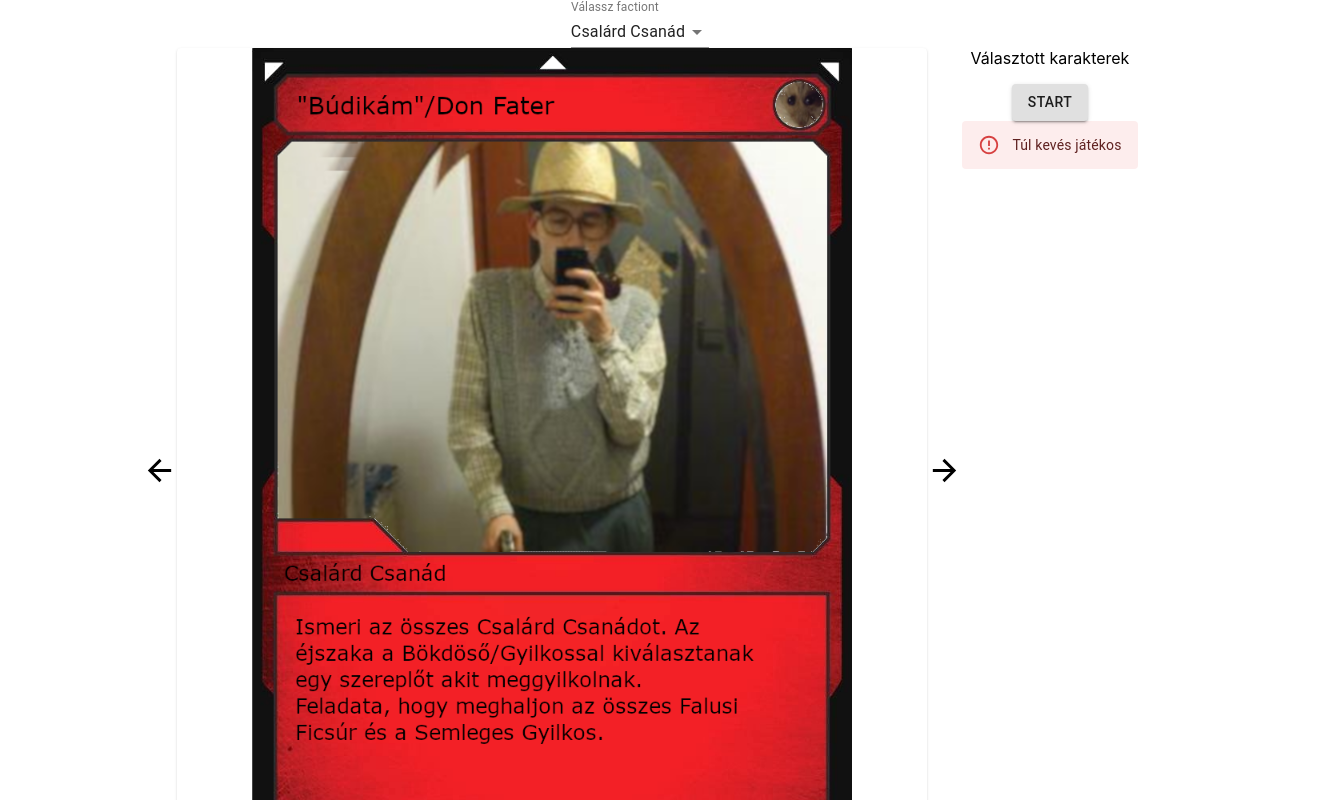
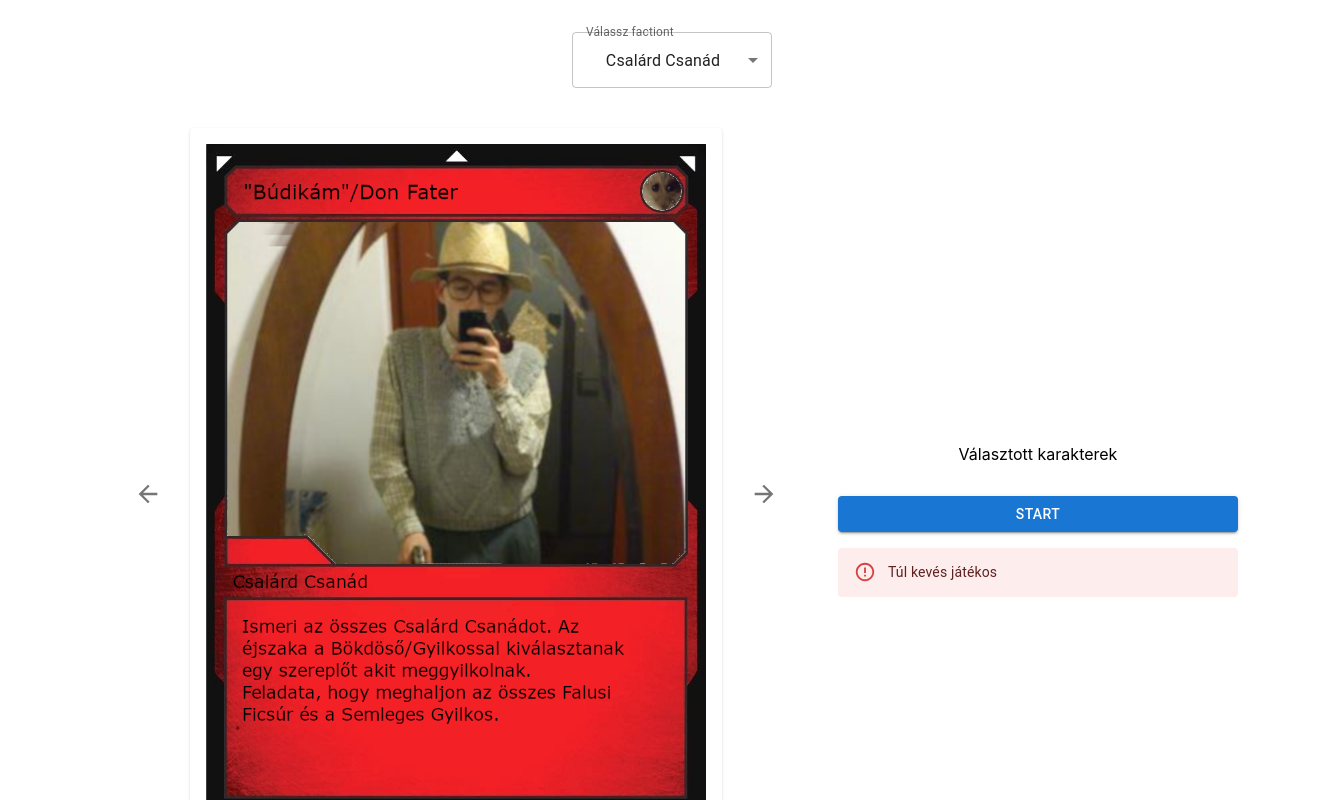
Before and after one commit to ilovszkytamas/szilveszter_estejen, a React (Create React App) app: page / in a window 1280 px wide. Shown: the top 800 px of the page, 1344 px wide, since content can reach past the window. Built offline with nearby package versions, Linux system fonts and the light colour scheme.

Commit message:
refactor UI

```diff
--- a/package.json
+++ b/package.json
@@ -6,7 +6,6 @@
   "dependencies": {
     "@emotion/react": "^11.10.6",
     "@emotion/styled": "^11.10.6",
-    "@material-ui/core": "^4.12.4",
     "@mui/icons-material": "^5.11.16",
     "@mui/material": "^5.12.0",
     "@mui/styles": "^5.10.8",
--- a/src/components/MainComponent.tsx
+++ b/src/components/MainComponent.tsx
@@ -4,7 +4,7 @@ import { GameStep } from '../utils/Types';
 import CharacterSelectorContainer from './character-selector/CharacterSelectorContainer';
 import PendingGameContainer from './pending-game/PendingGameContainer';
 import useLoadingHandler from '../hooks/useLoadingHandler';
-import { Button } from '@material-ui/core';
+import { Button } from '@mui/material';
 import PlayerSelectorContainer from './player-selector/PlayerSelectorContainer';
 import GameMasterContainer from './game-master/GameMasterContainer';
 import { changeGameStep } from '../store/GameActions';
@@ -35,7 +35,7 @@ const MainComponent: React.FC = () => {
   return (
     <>
       {currentComponent}
-      {gameStep === GameStep.PENDING_GAME && <Button onClick={onGameMasterClick} style={{backgroundColor: 'purple', marginTop: '100px'}}>JÁTÉKMESTER MÓD</Button>}
+      {gameStep !== GameStep.GAME_MASTER && <Button onClick={onGameMasterClick} style={{backgroundColor: 'purple', marginTop: '100px'}}>JÁTÉKMESTER MÓD</Button>}
     </>
   );
 }
--- a/src/components/character-selector/CharacterSelector.tsx
+++ b/src/components/character-selector/CharacterSelector.tsx
@@ -1,8 +1,8 @@
-import React from 'react'
-import Card from '@material-ui/core/Card';
-import { CardData } from '../../utils/Types';
+import React from 'react';
+import { Card, Box, IconButton } from '@mui/material';
 import ArrowBackIcon from '@mui/icons-material/ArrowBack';
 import ArrowForwardIcon from '@mui/icons-material/ArrowForward';
+import { CardData } from '../../utils/Types';
 
 interface CharacterSelectorProps {
   cardData: CardData;
@@ -12,15 +12,48 @@ interface CharacterSelectorProps {
 
 const CharacterSelector: React.FC<CharacterSelectorProps> = (props) => {
   const { cardData, onPreviousClick, onNextClick } = props;
+
   return (
-    <div style={{  display: 'flex', flexDirection: 'row', alignItems: 'center', justifyItems: 'center' }}>
-      <ArrowBackIcon fontSize='large' onClick={onPreviousClick}/>
-      <Card >
-        <img style={{maxHeight: '80%', maxWidth: '80%'}} src={cardData.imageLocation} alt={cardData.imageLocation}/>
+    <Box
+      sx={{
+        display: 'flex',
+        alignItems: 'center',
+        justifyContent: 'center',
+        flexWrap: 'wrap',
+        gap: 2,
+        width: '100%',
+        p: 2,
+      }}
+    >
+      <IconButton onClick={onPreviousClick} size="large">
+        <ArrowBackIcon fontSize="inherit" />
+      </IconButton>
+
+      <Card
+        sx={{
+          width: 'clamp(250px, 60vw, 500px)',
+          display: 'flex',
+          justifyContent: 'center',
+          alignItems: 'center',
+          p: 2,
+        }}
+      >
+        <img
+          src={cardData.imageLocation}
+          alt={cardData.imageLocation}
+          style={{
+            width: '100%',
+            height: 'auto',
+            objectFit: 'contain',
+          }}
+        />
       </Card>
-      <ArrowForwardIcon fontSize='large' onClick={onNextClick}/>
-    </div>
-  )
-}
+
+      <IconButton onClick={onNextClick} size="large">
+        <ArrowForwardIcon fontSize="inherit" />
+      </IconButton>
+    </Box>
+  );
+};
 
 export default CharacterSelector;
--- a/src/components/character-selector/CharacterSelectorContainer.tsx
+++ b/src/components/character-selector/CharacterSelectorContainer.tsx
@@ -1,5 +1,5 @@
-import { Button, FormControl, InputLabel, MenuItem, Select } from '@material-ui/core';
-import React from 'react'
+import { Button, FormControl, InputLabel, MenuItem, Select, Box, Stack } from '@mui/material';
+import React from 'react';
 import { addCharacter } from '../../store/GameActions';
 import { GameContext } from '../../store/GameContext';
 import { EVIL_CARDS, NEUTRAL_CARDS, VILLAGER_CARDS } from '../../utils/DataCollections';
@@ -21,33 +21,24 @@ const CharacterSelectorContainer: React.FC = () => {
 
   const handleChange = (event: any): void => {
     setIndex(0);
-    switch(event?.target?.value) {
-      case Faction.EVIL: {
+    switch (event?.target?.value) {
+      case Faction.EVIL:
         setCards(EVIL_CARDS);
         break;
-      }
-      case Faction.NEUTRAL: {
+      case Faction.NEUTRAL:
         setCards(NEUTRAL_CARDS);
         break;
-      }
-      default: setCards(VILLAGER_CARDS);
+      default:
+        setCards(VILLAGER_CARDS);
     }
   };
 
   const onPreviousClick = (): void => {
-    if (index > 0) {
-      setIndex(index - 1);
-      return;
-    }
-    setIndex(cards.length - 1);
+    setIndex((prev) => (prev > 0 ? prev - 1 : cards.length - 1));
   };
 
   const onNextClick = (): void => {
-    if (index < cards.length - 1) {
-      setIndex(index + 1);
-      return;
-    }
-    setIndex(0);
+    setIndex((prev) => (prev < cards.length - 1 ? prev + 1 : 0));
   };
 
   const onCharacterSelection = (): void => {
@@ -56,37 +47,72 @@ const CharacterSelectorContainer: React.FC = () => {
 
   const isCharacterAlreadySelected = (): boolean => {
     return !!selectedCards.find((character) => character === cards[index]);
-  }
-
-  React.useEffect(() => {
-    console.log(state);
-  }, [state])
+  };
 
   return (
-  <div style={{ display: 'flex', alignItems: 'center', flexDirection: 'column', justifyItems:'space-between'}}>
-    <FormControl >
+    <Box
+      sx={{
+        display: 'flex',
+        flexDirection: 'column',
+        alignItems: 'center',
+        gap: 3,
+        width: '100%',
+        p: { xs: 2, sm: 3, md: 4 },
+      }}
+    >
+      <FormControl sx={{ minWidth: 200 }}>
         <InputLabel>Válassz factiont</InputLabel>
-      <Select
-        defaultValue={Faction.EVIL}
-        onChange={handleChange}
-      >
+        <Select defaultValue={Faction.EVIL} onChange={handleChange}>
           <MenuItem value={Faction.EVIL}>{Faction.EVIL}</MenuItem>
           <MenuItem value={Faction.NEUTRAL}>{Faction.NEUTRAL}</MenuItem>
           <MenuItem value={Faction.VILLAGER}>{Faction.VILLAGER}</MenuItem>
         </Select>
       </FormControl>
-    <div style={{ display: 'flex', flexDirection: 'row', alignItems: 'stretch'}}>
-      <div>
-        <CharacterSelector cardData={cards[index] || ''} onPreviousClick={onPreviousClick} onNextClick={onNextClick} />
-        <Button variant='contained' onClick={onCharacterSelection} disabled={isCharacterAlreadySelected()}>Választás</Button>
-      </div>
-      <div>
+
+      <Stack
+        direction={{ xs: 'column', md: 'row' }}
+        spacing={4}
+        alignItems="center"
+        justifyContent="center"
+        sx={{ width: '100%', maxWidth: '1200px' }}
+      >
+        <Box
+          sx={{
+            display: 'flex',
+            flexDirection: 'column',
+            alignItems: 'center',
+            gap: 2,
+          }}
+        >
+          <CharacterSelector
+            cardData={cards[index] || ''}
+            onPreviousClick={onPreviousClick}
+            onNextClick={onNextClick}
+          />
+          <Button
+            variant="contained"
+            onClick={onCharacterSelection}
+            disabled={isCharacterAlreadySelected()}
+          >
+            Választás
+          </Button>
+        </Box>
+
+        <Box
+          sx={{
+            display: 'flex',
+            flexDirection: 'column',
+            gap: 2,
+            width: '100%',
+            maxWidth: { xs: '100%', md: '400px' },
+          }}
+        >
           <SelectedCharacterList />
           <CharacterSelectorStartButton />
-      </div>
-    </div>
-  </div>
-  )
-}
+        </Box>
+      </Stack>
+    </Box>
+  );
+};
 
 export default CharacterSelectorContainer;
--- a/src/components/character-selector/CharacterSelectorStartButton.tsx
+++ b/src/components/character-selector/CharacterSelectorStartButton.tsx
@@ -1,4 +1,4 @@
-import { Button } from '@material-ui/core';
+import { Button } from '@mui/material';
 import React from 'react';
 import { GameContext } from '../../store/GameContext';
 import { changeGameStep } from '../../store/GameActions';
--- a/src/components/character-selector/SelectedCharacterList.tsx
+++ b/src/components/character-selector/SelectedCharacterList.tsx
@@ -1,4 +1,4 @@
-import { List, ListItem, ListItemText } from '@material-ui/core';
+import { Box, List, ListItem, ListItemText } from '@mui/material';
 import React from 'react'
 import { GameContext } from '../../store/GameContext';
 import DeleteIcon from '@mui/icons-material/Delete';
@@ -27,25 +27,23 @@ const SelectedCharacterList: React.FC = () => {
   }
 
   return (
-    <>
+    <Box>
       <label>Választott karakterek</label>
       <List>
-        {selectedCards.map((card) => {
-          return (
+        {selectedCards.map((card) => (
           <ListItem
             key={card.character}
-            style={{ backgroundColor: getBackgroundColor(card.faction)}}
+            sx={{ backgroundColor: getBackgroundColor(card.faction) }}
           >
             <ListItemText primary={card.character} />
             <ListItemSecondaryAction>
-              <DeleteIcon onClick={() => onDeleteClick(card.character || '')}/>
+              <DeleteIcon onClick={() => onDeleteClick(card.character || '')} />
             </ListItemSecondaryAction>
           </ListItem>
-          );
-        })}
+        ))}
       </List>
-    </>
-  )
+    </Box>
+  );
 }
 
 export default SelectedCharacterList;
--- a/src/components/game-master/GameMasterContainer.tsx
+++ b/src/components/game-master/GameMasterContainer.tsx
@@ -1,4 +1,4 @@
-import { Button, List, ListItem, ListItemText } from "@material-ui/core"
+import { Button, List, ListItem, ListItemText } from '@mui/material'
 import React from "react";
 import { GameContext } from "../../store/GameContext";
 import { Checkbox } from "@mui/material";
--- a/src/components/pending-game/PendingGameContainer.tsx
+++ b/src/components/pending-game/PendingGameContainer.tsx
@@ -1,4 +1,4 @@
-import { Button, List, ListItem, ListItemText } from '@material-ui/core';
+import { Button, List, ListItem, ListItemText } from '@mui/material';
 import React from 'react'
 import { CardData, Character, Faction, TimeOfDay } from '../../utils/Types';
 import { GameContext } from '../../store/GameContext';
--- a/src/components/pending-game/StepModal.tsx
+++ b/src/components/pending-game/StepModal.tsx
@@ -1,4 +1,4 @@
-import { Box, Button, FormControl, InputLabel, MenuItem, Modal, Select, Typography } from '@material-ui/core';
+import { Box, Button, FormControl, InputLabel, MenuItem, Modal, Select, Typography } from '@mui/material';
 import React from 'react';
 import { GameContext } from '../../store/GameContext';
 import { AbilityType, CardData, Character, CharacterAbility } from '../../utils/Types';
--- a/src/components/player-selector/PlayerSelectorContainer.tsx
+++ b/src/components/player-selector/PlayerSelectorContainer.tsx
@@ -1,6 +1,6 @@
 import React from 'react';
 import { GameContext } from '../../store/GameContext';
-import { Button, Input, List, ListItem, ListItemSecondaryAction, ListItemText } from '@material-ui/core';
+import { Box, Button, Input, List, ListItem, ListItemSecondaryAction, ListItemText, Typography } from '@mui/material';
 import { CardData, Character, Faction } from '../../utils/Types';
 import { assignPlayerToCharacter } from '../../store/GameActions';
 import PlayerSelectorStartButton from './PlayerSelectorStartButton';
@@ -27,7 +27,7 @@ const PlayerSelectorContainer: React.FC = () => {
     if (weldedPlayers.find((player => player === character))) {
       return "orange";
     }
-    else return "white";
+    else return "black";
   }
 
   const weldPlayer = (character: Character) => {
@@ -53,31 +53,57 @@ const PlayerSelectorContainer: React.FC = () => {
   }, [])
 
   return (
-    <div style={{ width: '80%', marginLeft: '10%' }}>
-      <label>Rendelj játékost a karakterekhez</label>
+    <Box sx={{ width: { xs: '100%', sm: '90%', md: '80%' }, mx: 'auto', mt: 3 }}>
+      <Typography variant="h6" component="label" sx={{ mb: 2, display: 'block' }}>
+        Rendelj játékost a karakterekhez
+      </Typography>
+
       <List>
-        {selectedCards.map((card) => {
-          return (
-            <div style={{ display: 'flex', flexDirection: 'row' }}>
-              <div style={{ display: 'flex', flexDirection: 'column', width: '80%' }}>
-                <ListItem
-                  key={card.character}
-                  style={{ backgroundColor: getBackgroundColor(card.faction) }}
-                >
-                  <ListItemText primary={card.character} />
-                  <ListItemSecondaryAction>
-                    <Input style={{ backgroundColor: 'white' }} onBlur={(e) => onNameInputChange(e, card)} />
-                  </ListItemSecondaryAction>
-                </ListItem>
-              </div>
-              {hasWelder
-                && <Button onClick={() => weldPlayer(card.character)} style={{ backgroundColor: getBackgroundColorForWeldButton(card.character) }}>HEGESZTÉS</Button>}
-            </div>
-          );
-        })}
+        {selectedCards.map((card) => (
+          <ListItem
+            key={card.character}
+            sx={{
+              backgroundColor: getBackgroundColor(card.faction),
+              mb: 1,
+              flexDirection: { xs: 'column', sm: 'row' },
+              alignItems: { xs: 'flex-start', sm: 'center' },
+              gap: 1,
+            }}
+          >
+            <ListItemText primary={card.character} sx={{ flex: '1 1 auto' }} />
+
+            <Input
+              onBlur={(e) => onNameInputChange(e, card)}
+              placeholder="Játékos neve"
+              sx={{
+                backgroundColor: 'white',
+                px: 1,
+                py: 0.5,
+                borderRadius: 1,
+                width: { xs: '100%', sm: '200px' },
+                mr: { sm: hasWelder ? 1 : 0 },
+              }}
+              inputProps={{ 'aria-label': 'Játékos neve' }}
+            />
+
+            {hasWelder && (
+              <Button
+                variant="contained"
+                onClick={() => weldPlayer(card.character)}
+                sx={{
+                  bgcolor: getBackgroundColorForWeldButton(card.character),
+                  whiteSpace: 'nowrap',
+                  mt: { xs: 1, sm: 0 },
+                }}
+              >
+                HEGESZTÉS
+              </Button>
+            )}
+          </ListItem>
+        ))}
       </List>
       <PlayerSelectorStartButton hasWelder={hasWelder} weldedPlayers={weldedPlayers}/>
-    </div>
+    </Box>
   );
 }
 
--- a/src/components/player-selector/PlayerSelectorStartButton.tsx
+++ b/src/components/player-selector/PlayerSelectorStartButton.tsx
@@ -1,4 +1,4 @@
-import { Button } from '@material-ui/core';
+import { Box, Button } from '@mui/material';
 import React from 'react';
 import { GameContext } from '../../store/GameContext';
 import { Alert } from '@mui/material';
@@ -51,17 +51,35 @@ const PlayerSelectorStartButton: React.FC<PlayerSelectorStartButtonProps> = (pro
     }
   }
 
+  React.useEffect(() => {
+    setError({ hasError: false });
+  }, [props?.weldedPlayers])
+
   return (
-    <>
-      <Button variant='contained' onClick={startGame}>START</Button>
-      {error.hasError && error.errorType === PlayerSelectorStartButtonErrorType.MISSING_PLAYERS && <Alert severity='error'>
+    <Box sx={{ mt: 3, width: '100%', maxWidth: 400, mx: 'auto' }}>
+      <Button
+        variant="contained"
+        onClick={startGame}
+        fullWidth
+        sx={{ mb: 2 }}
+      >
+        START
+      </Button>
+
+      {error.hasError && error.errorType === PlayerSelectorStartButtonErrorType.MISSING_PLAYERS && (
+        <Alert severity="error" sx={{ mb: 2 }}>
           Játékosok hiányoznak ezekhez a karakterekhez: {missingCharacters.join(', ')}
-      </Alert>}
-      {error.hasError && error.errorType === PlayerSelectorStartButtonErrorType.WELDING_ERROR && <Alert severity='error'>
+        </Alert>
+      )}
+
+      {error.hasError && error.errorType === PlayerSelectorStartButtonErrorType.WELDING_ERROR && (
+        <Alert severity="error">
           Hegesztés hiba, jelenleg összehegesztett játékosok: {props?.weldedPlayers?.join(', ')}
-      </Alert>}
-    </>
+        </Alert>
+      )}
+    </Box>
   );
+
 }
 
 export default PlayerSelectorStartButton;
```
Also changed, not shown: 1 other file (tests, documents, lock files or other folders). Lines whose indentation alone changed are shown as unchanged.
